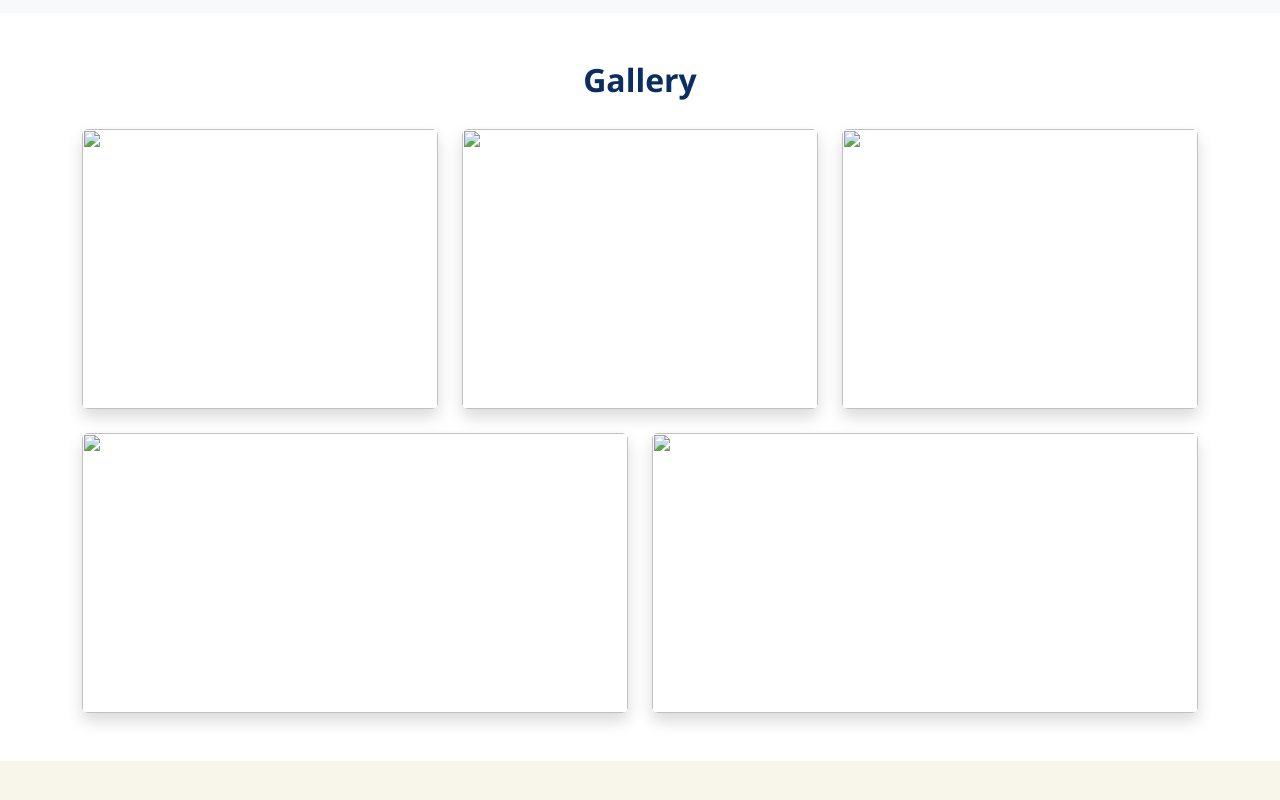
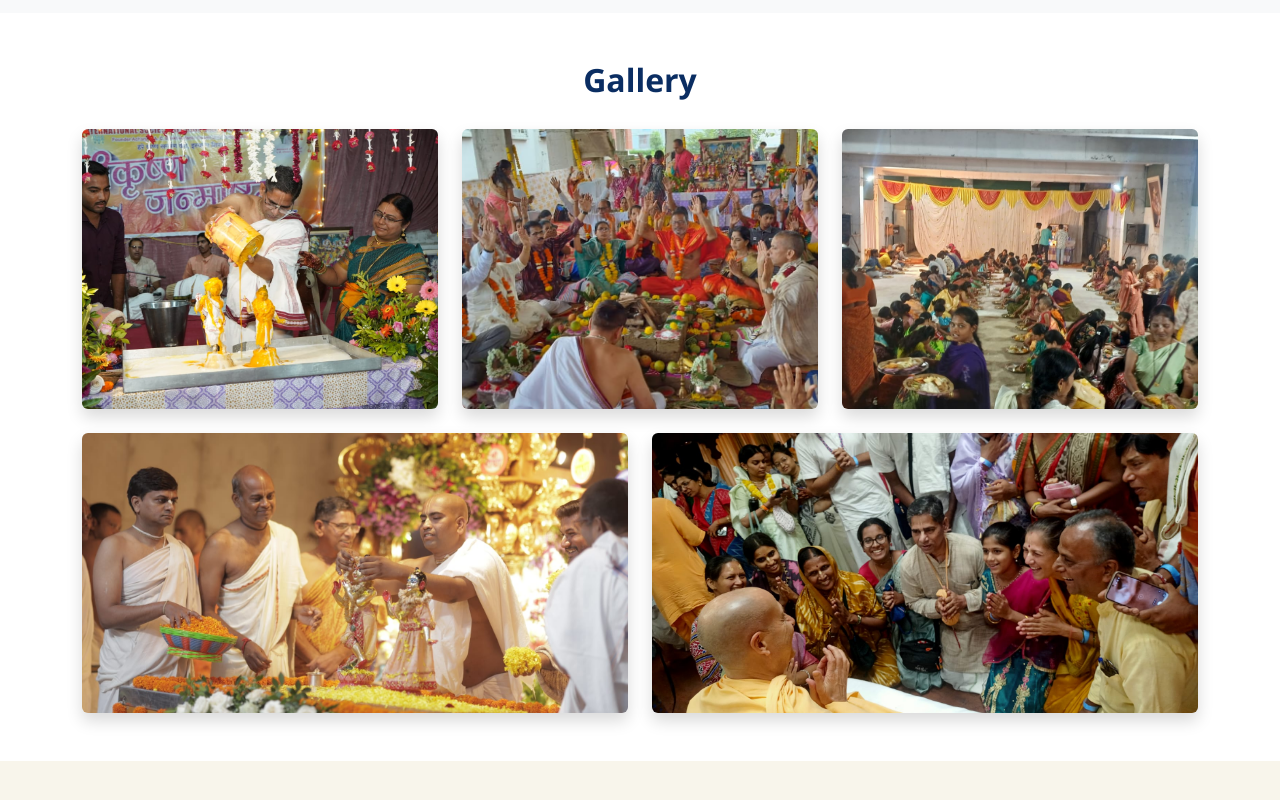
Before and after one commit to dgwaychal/iskconmiraj, a plain HTML site: page iskconcenter/index.html in a window 1280 px wide. Shown: the part 1600-2400 px from the top of the page. Drawn offline with nearby package versions, Linux system fonts and the light colour scheme.

Commit message:
Update index.html

```diff
--- a/iskconcenter/index.html
+++ b/iskconcenter/index.html
@@ -23,7 +23,7 @@
     height:100vh;
     background:
     linear-gradient(rgba(0,0,0,.55),rgba(0,0,0,.55)),
-    url('hero.jpg');
+    url('hero.jpeg');
     background-size:cover;
     background-position:center;
     display:flex;
@@ -265,23 +265,23 @@
 <div class="row g-4 gallery">
 
 <div class="col-md-4">
-<img src="hero.jpg" class="rounded shadow">
+<img src="hero.jpeg" class="rounded shadow">
 </div>
 
 <div class="col-md-4">
-<img src="satsang.jpg" class="rounded shadow">
+<img src="satsang.jpeg" class="rounded shadow">
 </div>
 
 <div class="col-md-4">
-<img src="prasadam.jpg" class="rounded shadow">
+<img src="prasadam.jpeg" class="rounded shadow">
 </div>
 
 <div class="col-md-6">
-<img src="festival.jpg" class="rounded shadow">
+<img src="festival.jpeg" class="rounded shadow">
 </div>
 
 <div class="col-md-6">
-<img src="maharaj.jpg" class="rounded shadow">
+<img src="maharaj.jpeg" class="rounded shadow">
 </div>
 
 </div>
```
